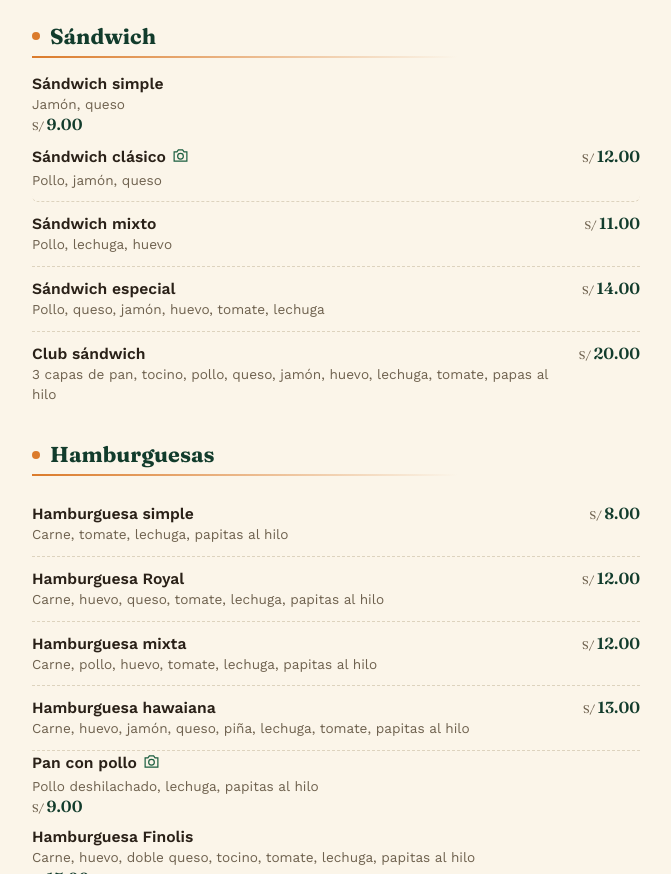
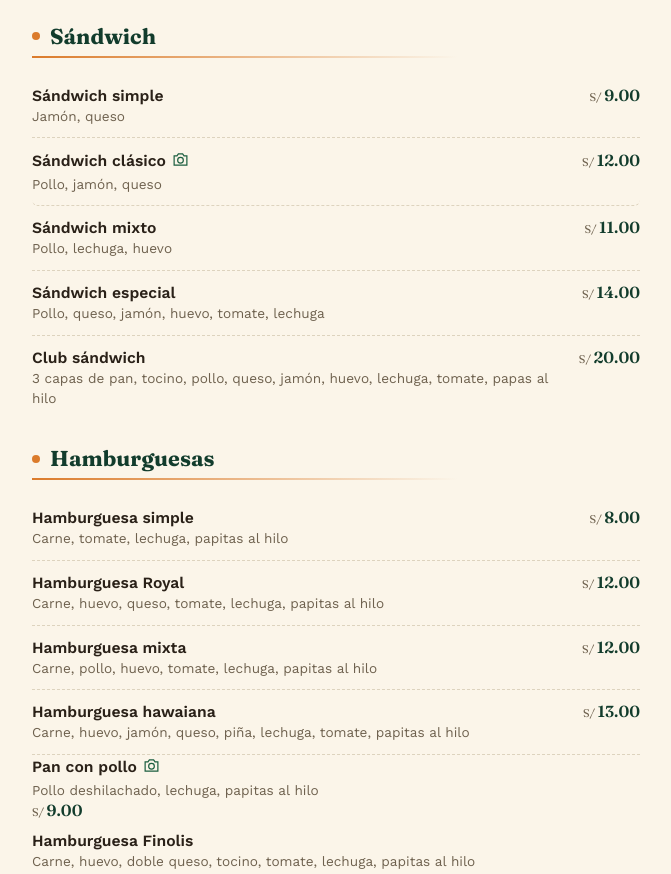
Before and after one commit to yordicoro/DFRUTITOSCATALOGO, a plain HTML site: page index.html in a window 1280 px wide. Shown: the part 4742-5616 px from the top of the page, without its empty margins (304-975 px from the left). Drawn offline with nearby package versions, Linux system fonts and the light colour scheme.

Commit message:
correccion de precios

```diff
--- a/index.html
+++ b/index.html
@@ -487,7 +487,7 @@
 <section class="category" id="sandwich">
   <h2>Sándwich</h2>
   <div class="divider"></div>
-  <div class="item>
+  <div class="item">
     <div class="item-info"><div class="item-name">Sándwich simple</div><div class="item-desc">Jamón, queso</div></div>
     <div class="item-price">9.00</div>
   </div>
```
